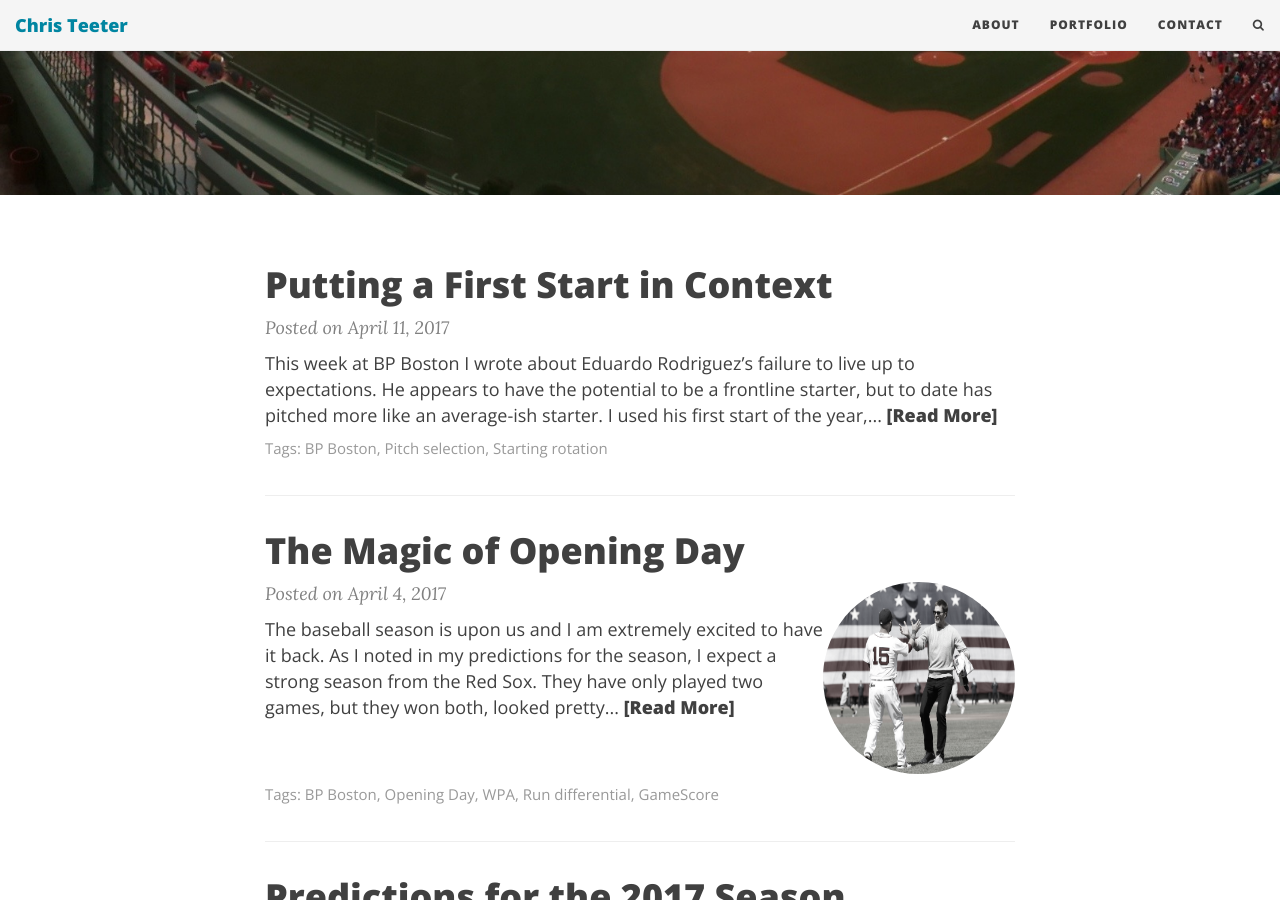
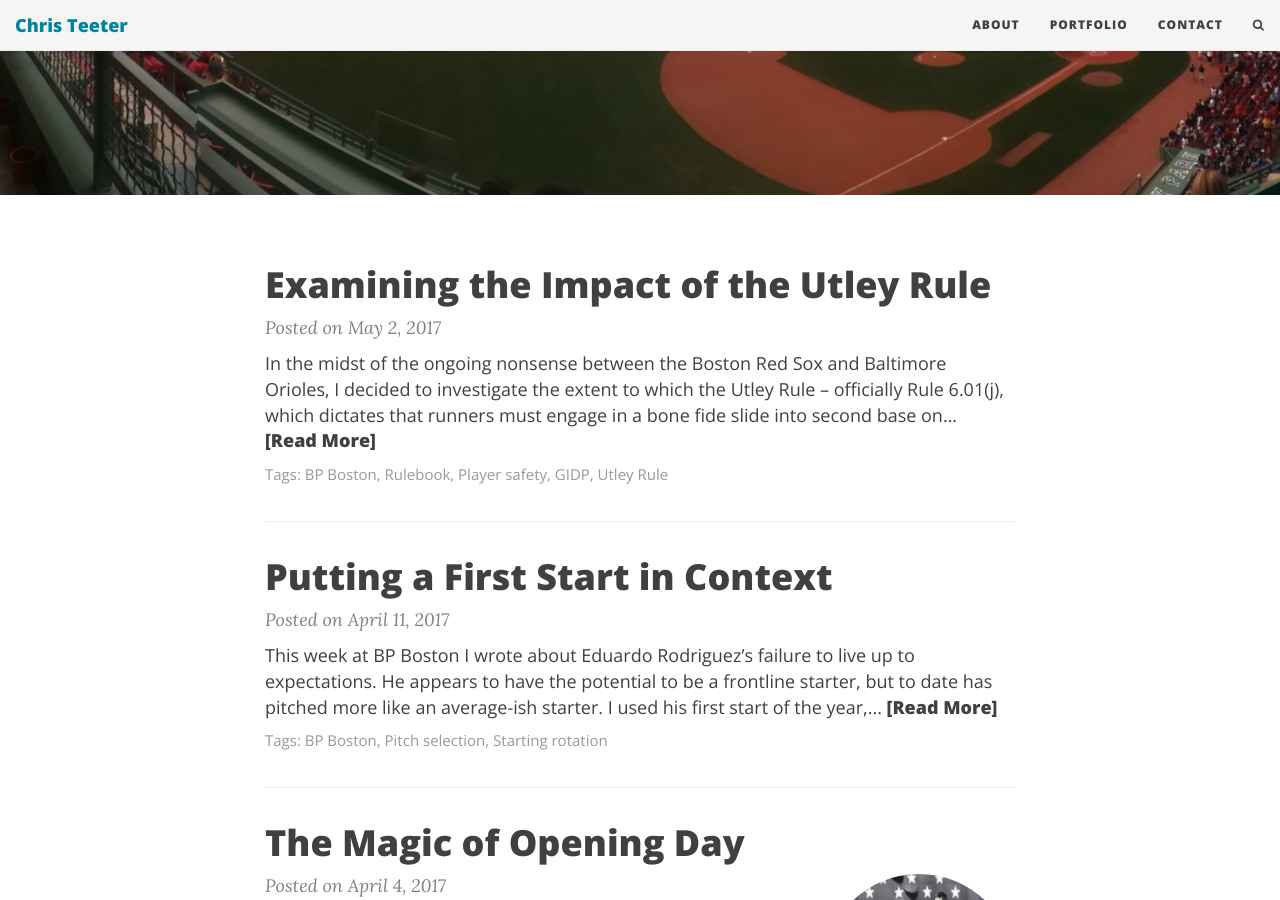
Before and after one commit to cjteeter/cjteeter.github.io, a Jekyll site: the page built from index.html, in a window 1280 px wide and 900 px high, scrolled down 348 px. Built offline with Jekyll 4.4.1, drawn with Linux system fonts in a browser that asks for light colours; nearby versions of some CDN libraries; the list of posts is cut into pages by our own code; some of the changed text lies outside the part shown.

Commit message:
new post

```diff
--- /dev/null
+++ b/_posts/2017-05-02-utley-rule-gidp-rate-pedroia-machado.md
@@ -0,0 +1,25 @@
+---
+layout: post
+title: Examining the Impact of the Utley Rule
+use-site-title: true
+comments: false
+tags:
+- BP Boston
+- Rulebook
+- Player safety
+- GIDP
+- Utley Rule
+---
+
+In the midst of the ongoing nonsense between the Boston Red Sox and Baltimore Orioles, I decided to investigate the extent to which
+the Utley Rule -- officially [Rule 6.01(j)](http://mlb.mlb.com/pa/releases/releases.jsp?content=022616), which dictates that runners must engage in
+a bone fide slide into second base on double play attempts -- has impacted the game. From my perspective the Utley Rule is a good thing, but
+not everyone agrees. There is a great deal of consternation from old-school types and ex-players about the way things were in their day,
+and how this rule is another example of how soft players are these days. Somehow working to keep players safe and ensuring that the best
+players remain on the field is viewed as 'soft'. Not sure I follow the logic. Regardless of all that hooey and applesauce, while I support
+rule changes that intend to improve player safety, it is important to understand how those rules might be changing aspects of the way the
+game is played on the field. For example, forcing players to slide properly into second base (and not [blow-up the middle infielder in a ridiculous way](https://www.youtube.com/watch?v=GIiYw53nGd0)),
+is good for the safety of middle infielders, but does it make turning double plays easier? More specifically, has the rate of double plays
+increased since the implementation of the rule? I sought to answer that question in my article at BP Boston this week.
+
+Check out my analysis: [Dustin Pedroia and the Utley Rule](http://boston.locals.baseballprospectus.com/2017/05/02/dustin-pedroia-and-the-utley-rule/).
--- a/writing_portfolio.md
+++ b/writing_portfolio.md
@@ -11,10 +11,10 @@ For the last three years I have been contributing writing/research to analytical
 as an experimental cognitive psychologist I have extensive experience generating questions, and then obtaining, cleaning,
 and analyzing data to respond to those questions. The articles linked below (listed chronologically) demonstrate this well.
 
+- [Dustin Pedroia and the Utley Rule](http://boston.locals.baseballprospectus.com/2017/05/02/dustin-pedroia-and-the-utley-rule/)
+(BP Boston; May 2, 2017)
 - [The Red Sox and the Instant Replay Challenge System](http://boston.locals.baseballprospectus.com/2017/03/08/the-red-sox-and-the-instant-replay-challenge-system/)
 (BP Boston; March 8, 2017)
-- [*Read Sox*: Lineup Optimization, Setting the Rotation, and Rusney Castillo's Rejuvenation](http://boston.locals.baseballprospectus.com/2017/01/18/read-sox-lineup-optimization-setting-the-rotation-and-rusney-castillos-rejuvination/)
-(BP Boston; January 18, 2017)
 - [Joe Kelly, The Bullpen, Two Birds and One Stone](http://boston.locals.baseballprospectus.com/2015/06/19/joe-kelly-the-bullpen-two-birds-and-one-stone/)
 (BP Boston; June 19, 2015)
 - [Terry Francona has Changed his Managerial Ways](http://www.beyondtheboxscore.com/2015/9/17/9342009/terry-francona-run-environment-sacrifice-bunt-cleveland-indians-boston-red-sox?_ga=1.240945027.1662209441.1489188037)
```
